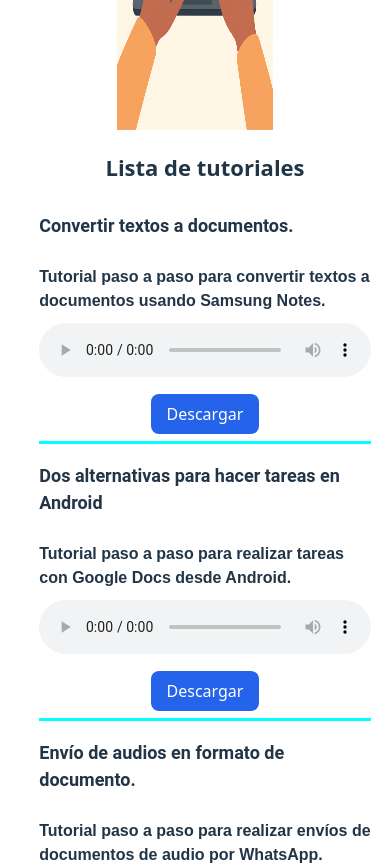
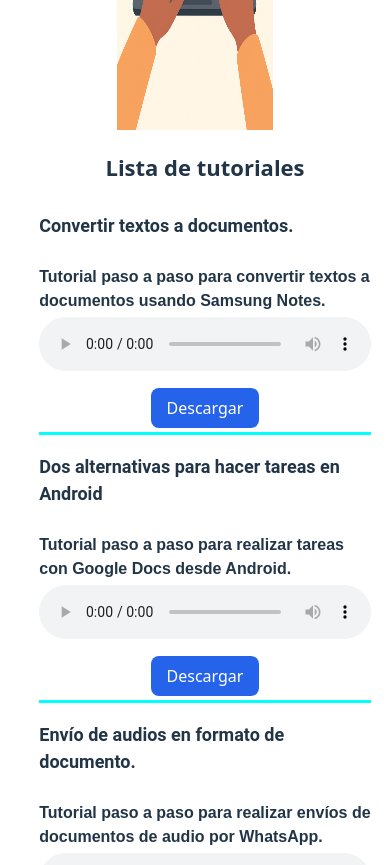
Before and after one commit to akdgit/nic-tutorials, a React (Vite) app in the folder front-nic-tutorials/: page / in a window 390 px wide. Shown: the part 1040-1905 px from the top of the page. Built offline with nearby package versions, Linux system fonts and the light colour scheme.

Commit message:
Responsive tutorials list mobile design 4

```diff
--- a/front-nic-tutorials/src/components/styles/TutorialsArea.css
+++ b/front-nic-tutorials/src/components/styles/TutorialsArea.css
@@ -61,6 +61,7 @@ audio {
         justify-content: center;
         width: 100%;
         padding: 10px;
+        margin-bottom: 5px;
     }
     h1{
         font-size: 22px;
@@ -77,4 +78,10 @@ audio {
     .titulo{
         font-weight: bolder;
     }
+    .descripcion{
+        margin-bottom: 4px;
+    }
+    .descargar{
+        margin-bottom: 4px;
+    }
 }
```
